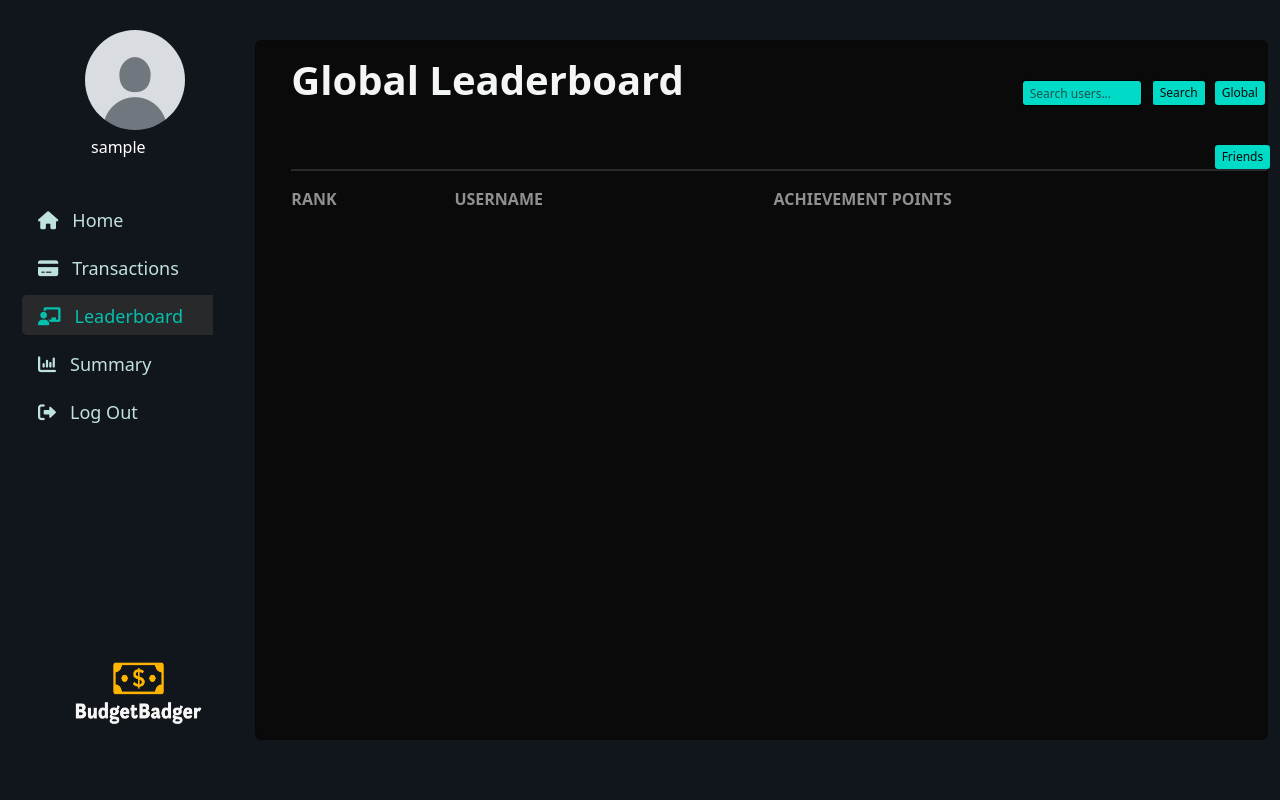
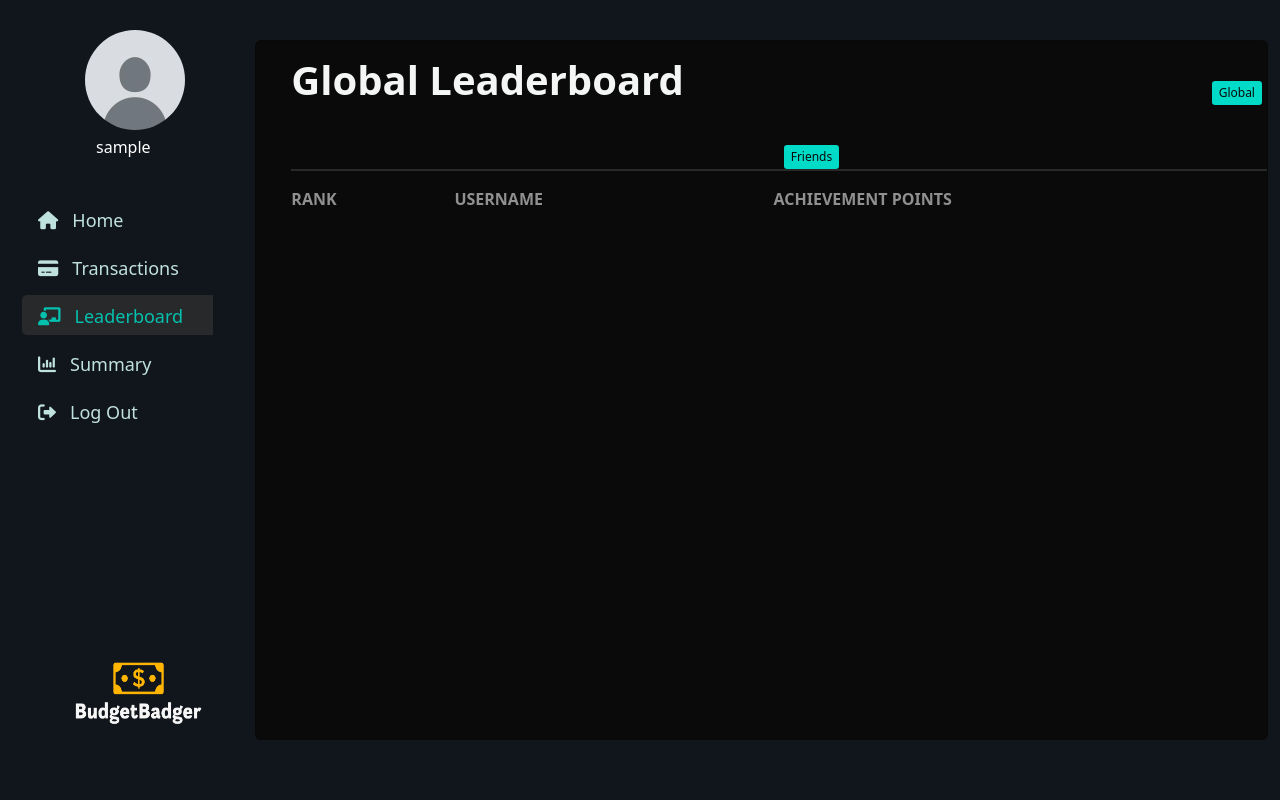
Before and after one commit to Harvind20/Mini-IT-TC4L-Group-7, a Flask app: page /global_leaderboard in a window 1280 px wide; the page is wider, and only the part inside the window is pictured. Run offline with Flask 3, Linux system fonts and the light colour scheme; the visitor is signed in with stand-in values (Sample User, id 1); data that the repository does not hold is empty.

Commit message:
added search button in quick access, removed search from both leaderboard pages, defined the function for the recent income and expense table and did the app route for it

```diff
--- a/app.py
+++ b/app.py
@@ -26,6 +26,20 @@ def fetch_incomes_from_db(username):
 def fetch_expenses_from_db(username):
     conn = get_db_connection()
     expenses = conn.execute('SELECT * FROM expenses WHERE username = ?', (username,)).fetchall()
+    conn.close()
+    return expenses
+
+def fetch_recent_incomes_from_db(username, limit=4):
+    conn = get_db_connection()
+    query = 'SELECT * FROM income WHERE username = ? ORDER BY date DESC LIMIT ?'
+    incomes = conn.execute(query, (username, limit)).fetchall()
+    conn.close()
+    return incomes
+
+def fetch_recent_expenses_from_db(username, limit=5):
+    conn = get_db_connection()
+    query = 'SELECT * FROM expenses WHERE username = ? ORDER BY date DESC LIMIT ?'
+    expenses = conn.execute(query, (username, limit)).fetchall()
     conn.close()
     return expenses
 
@@ -642,7 +656,14 @@ def login():
 def home():
     if 'username' not in session:
         return redirect(url_for('login'))
-    return render_template('Home.html')
+
+    username = session['username']
+
+    recent_incomes = fetch_recent_incomes_from_db(username, limit=4)
+
+    recent_expenses = fetch_recent_expenses_from_db(username, limit=4)
+
+    return render_template('Home.html', incomes=recent_incomes, expenses=recent_expenses)
 
 @app.route('/expense_form', methods=['GET', 'POST'])
 def expense_form():
--- a/static/css/GlobalLeaderboard.css
+++ b/static/css/GlobalLeaderboard.css
@@ -79,7 +79,7 @@ h1 {
     padding-top: 3px;
     padding-bottom: 3px;
     margin-top: 40px;
-    margin-left: 10px;
+    margin-left: 438px;
     border-radius: 0.2rem;
 }
 
@@ -97,43 +97,6 @@ h1 {
     margin-top: 40px;
     margin-left: 10px;
     border-radius: 0.2rem;
-}
-
-#searchinput {
-    margin: 0%;
-    padding: 0%;
-    border-color: black;
-    background-color: #00dbc7;
-    color: #0a0a0b;
-    font-size: 0.75rem;
-    padding-left: 7px;
-    padding-right: 7px;
-    padding-top: 3px;
-    padding-bottom: 3px;
-    margin-top: 39px;
-    margin-left: 248px;
-    margin-right: 10px;
-    border-radius: 0.2rem;
-    height: 26px;
-    width: 120px;
-}
-
-#searchbutton {
-    margin: 0%;
-    padding: 0%;
-    border-color: black;
-    background-color: #00dbc7;
-    color: #0a0a0b;
-    font-size: 0.75rem;
-    padding-left: 7px;
-    padding-right: 7px;
-    padding-top: 3px;
-    padding-bottom: 3px;
-    margin-top: 39px;
-    margin-left: 0px;
-    margin-right: -1px;
-    border-radius: 0.2rem;
-    height: 26px;
 }
 
 table {
@@ -194,7 +157,7 @@ table {
 
 #profileusername {
     color: white;
-    margin-left: 79px;
+    margin-left: 84px;
     margin-top: 10px;
 }
 
--- a/static/css/Summary.css
+++ b/static/css/Summary.css
@@ -57,7 +57,7 @@
 
 #profileusername {
     color: white;
-    margin-left: 79px;
+    margin-left: 84px;
     margin-top: 10px;
 }
 
--- a/static/css/transaction.css
+++ b/static/css/transaction.css
@@ -197,7 +197,7 @@ h1 {
 
 #profileusername {
     color: white;
-    margin-left: 79px;
+    margin-left: 84px;
     margin-top: 10px;
 }
 
--- a/static/css/userprofile.css
+++ b/static/css/userprofile.css
@@ -113,7 +113,7 @@ hr {
 
 #profileusername {
     color: white;
-    margin-left: 79px;
+    margin-left: 84px;
     margin-top: 10px;
 }
 
@@ -174,7 +174,7 @@ a {
 
 #username {
     margin-left: 20px;
-    margin-top: 150px;
+    margin-top: 165px;
 }
 
 P {
--- a/templates/FollowedLeaderboard.html
+++ b/templates/FollowedLeaderboard.html
@@ -47,10 +47,6 @@
                                 <h1>Friends Leaderboard</h1>
                             </div>
                             <div id="buttons" class="col-6 d-flex">
-                                <form action="#" method="GET" class="d-flex"></form>
-                                    <input id="searchinput" type="text" name="search_query" class="form-control" placeholder="Search users..." required>
-                                    <button id="searchbutton" type="submit" class="btn btn-outline-primary">Search</button>
-                                </form>
                                 <ul class="nav nav-pills">
                                     <li class="nav-item">
                                         <a id="global" class="nav-link" href="{{ url_for('global_leaderboard') }}">Global</a>
--- a/templates/GlobalLeaderboard.html
+++ b/templates/GlobalLeaderboard.html
@@ -47,10 +47,6 @@
                                 <h1>Global Leaderboard</h1>
                             </div>
                             <div id="buttons" class="col-6 d-flex">
-                                <form action="{{ url_for('search_user') }}" method="GET" class="d-flex">
-                                    <input id="searchinput" type="text" name="search_query" class="form-control" placeholder="Search users..." required>
-                                    <button id="searchbutton" type="submit" class="btn btn-outline-primary">Search</button>
-                                </form>
                                 <ul class="nav nav-pills">
                                     <li class="nav-item">
                                         <a id="global" class="nav-link active" href="{{ url_for('global_leaderboard') }}">Global</a>
```
Also changed, not shown: static/css/FollowedLeaderboard.css (+2 -39 lines), static/css/main.css (+36 -1 lines), templates/Home.html (+8 -8 lines), static/images/expense_frequency_polygon.png, static/images/expense_pie_chart.png, static/images/income_frequency_polygon.png, static/images/income_pie_chart.png.
